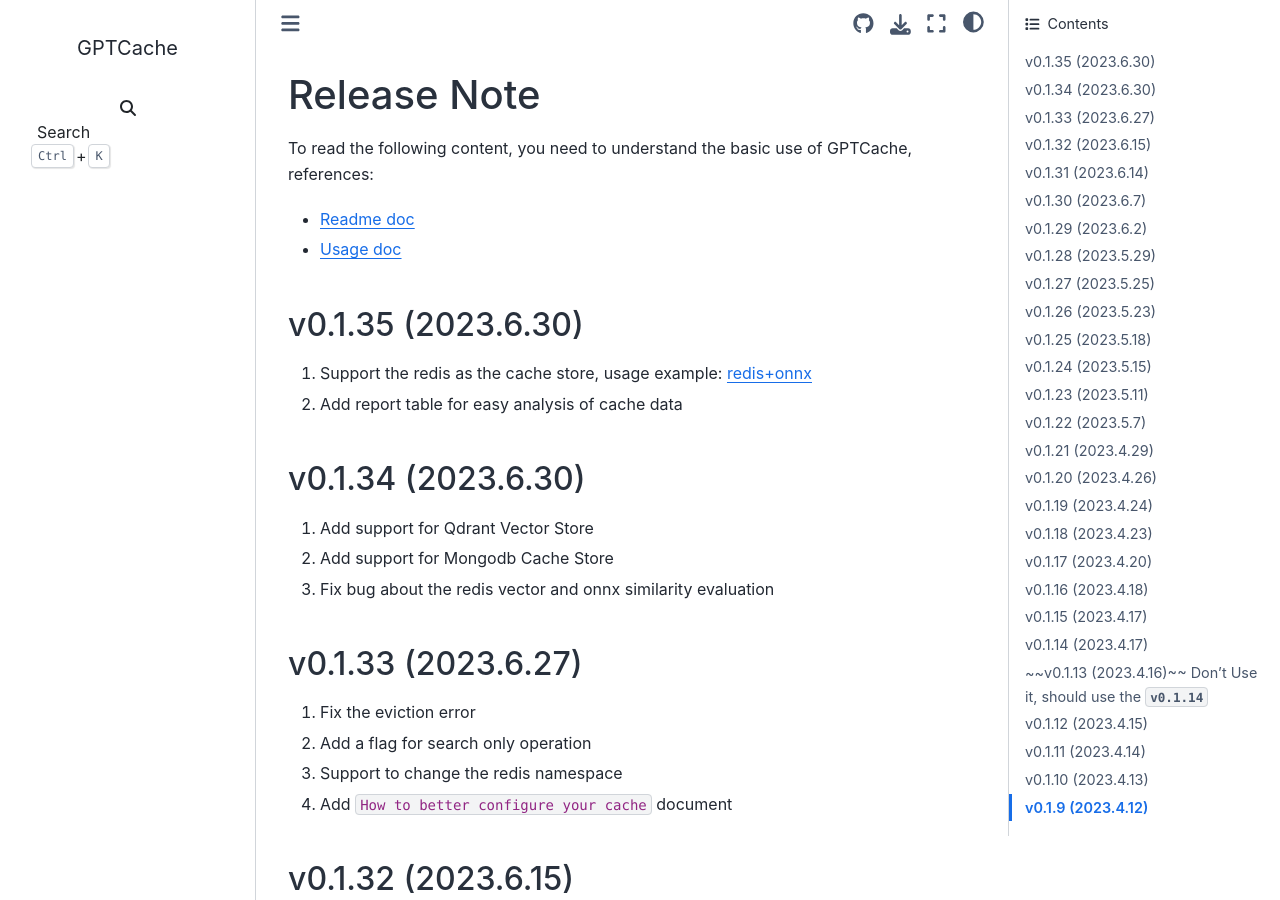
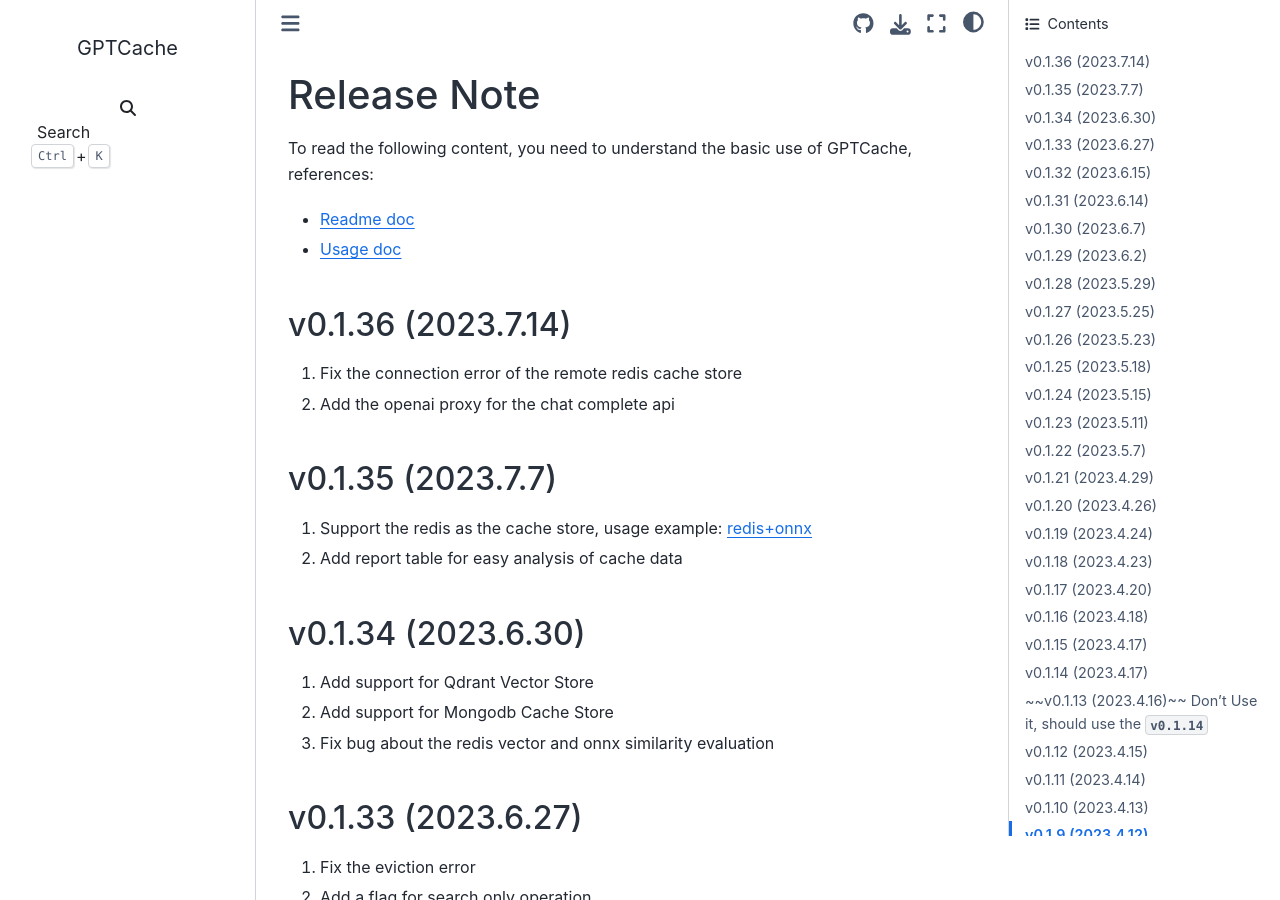
Before and after one commit to TiagoFer0128/GPTCache, a Sphinx documentation site: the page built from docs/release_note.md, in a window 1280 px wide and 900 px high. Built offline with Sphinx 7.4.7 and the Sphinx Book theme 1.1.4, drawn with Linux system fonts in a browser that asks for light colours; pages that are not in the unit, such as notebooks, are missing from menus; the version number is read from the project's files by our own code.

Commit message:
Update the version to `0.1.36`
Signed-off-by: SimFG <bang.fu@zilliz.com>

```diff
--- a/docs/release_note.md
+++ b/docs/release_note.md
@@ -5,7 +5,12 @@
 - [Readme doc](https://github.com/zilliztech/GPTCache)
 - [Usage doc](https://github.com/zilliztech/GPTCache/blob/main/docs/usage.md)
 
-## v0.1.35 (2023.6.30)
+## v0.1.36 (2023.7.14)
+
+1. Fix the connection error of the remote redis cache store
+2. Add the openai proxy for the chat complete api
+
+## v0.1.35 (2023.7.7)
 
 1. Support the redis as the cache store, usage example: [redis+onnx](https://github.com/zilliztech/GPTCache/blob/main/tests/integration_tests/test_redis_onnx.py)
 2. Add report table for easy analysis of cache data
--- a/gptcache/__init__.py
+++ b/gptcache/__init__.py
@@ -1,5 +1,5 @@
 """gptcache version"""
-__version__ = "0.1.35"
+__version__ = "0.1.36"
 
 from gptcache.config import Config
 from gptcache.core import Cache
```
